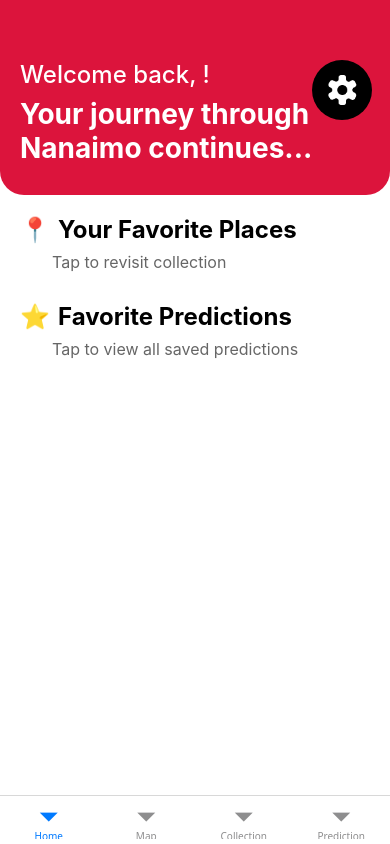
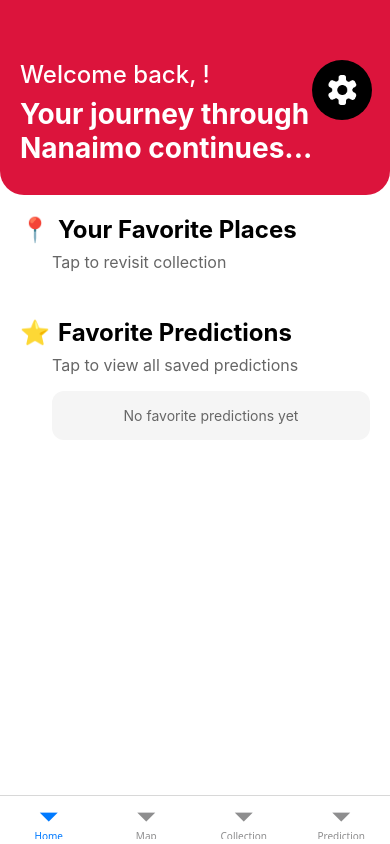
Before and after one commit to Vachek-hooves/NanaimoEchoesVibes, a React Native app: screen /NavigationMenu in a window 390 px wide. Built offline with nearby package versions, Linux system fonts and the light colour scheme.

Commit message:
update save favorite predictions

```diff
--- a/ScreenMenu/Home.js
+++ b/ScreenMenu/Home.js
@@ -1,11 +1,20 @@
-import {StyleSheet, Text, View, TouchableOpacity} from 'react-native';
-import Header from '../components/ui/Header';
+import React from 'react';
+import { StyleSheet, Text, View, TouchableOpacity, ScrollView } from 'react-native';
+import { PREDICTIONS } from '../data/predictions';
 import MainLayout from '../components/layout/MainLayout';
+import { useNanaimoContext } from '../store/context';
 
 const Home = () => {
+  const { store } = useNanaimoContext();
+
+  // Safely access favoritePredictions with fallback to empty array
+  const favoritePredictions = PREDICTIONS.filter(pred =>
+    store.favoritePredictions?.includes(pred.id) || false
+  );
+
   return (
     <MainLayout>
-      <View style={styles.content}>
+      <ScrollView style={styles.content}>
         <TouchableOpacity style={styles.section}>
           <View style={styles.sectionHeader}>
             <Text style={styles.sectionIcon}>📍</Text>
@@ -14,7 +23,7 @@ const Home = () => {
           <Text style={styles.sectionSubtext}>Tap to revisit collection</Text>
         </TouchableOpacity>
 
-        <TouchableOpacity style={styles.section}>
+        <View style={styles.section}>
           <View style={styles.sectionHeader}>
             <Text style={styles.sectionIcon}>⭐</Text>
             <Text style={styles.sectionTitle}>Favorite Predictions</Text>
@@ -22,8 +31,23 @@ const Home = () => {
           <Text style={styles.sectionSubtext}>
             Tap to view all saved predictions
           </Text>
-        </TouchableOpacity>
-      </View>
+
+          {(favoritePredictions?.length || 0) > 0 ? (
+            <View style={styles.predictionsContainer}>
+              {favoritePredictions.map((prediction) => (
+                <View key={prediction.id} style={styles.predictionCard}>
+                  <Text style={styles.predictionText}>{prediction.text}</Text>
+                  <Text style={styles.favoriteIcon}>❤️</Text>
+                </View>
+              ))}
+            </View>
+          ) : (
+            <View style={styles.emptyContainer}>
+              <Text style={styles.emptyText}>No favorite predictions yet</Text>
+            </View>
+          )}
+        </View>
+      </ScrollView>
     </MainLayout>
   );
 };
@@ -31,13 +55,6 @@ const Home = () => {
 export default Home;
 
 const styles = StyleSheet.create({
-  // container: {
-  //   flex: 1,
-  //   backgroundColor: '#fff',
-  // },
-  settingsIcon: {
-    fontSize: 24,
-  },
   content: {
     flex: 1,
     padding: 20,
@@ -63,5 +80,46 @@ const styles = StyleSheet.create({
     fontSize: 16,
     color: '#666',
     marginLeft: 32,
+    marginBottom: 16,
+  },
+  predictionsContainer: {
+    marginLeft: 32,
+    gap: 12,
+  },
+  predictionCard: {
+    backgroundColor: 'white',
+    borderRadius: 12,
+    padding: 16,
+    flexDirection: 'row',
+    alignItems: 'center',
+    shadowColor: '#000',
+    shadowOffset: {
+      width: 0,
+      height: 2,
+    },
+    shadowOpacity: 0.1,
+    shadowRadius: 3,
+    elevation: 3,
+  },
+  predictionText: {
+    flex: 1,
+    fontSize: 14,
+    color: '#333',
+    lineHeight: 20,
+  },
+  favoriteIcon: {
+    fontSize: 16,
+    marginLeft: 12,
+  },
+  emptyContainer: {
+    marginLeft: 32,
+    padding: 16,
+    backgroundColor: '#f5f5f5',
+    borderRadius: 12,
+    alignItems: 'center',
+  },
+  emptyText: {
+    color: '#666',
+    fontSize: 14,
   },
 });
--- a/ScreenMenu/Prediction.js
+++ b/ScreenMenu/Prediction.js
@@ -16,7 +16,7 @@ import {PREDICTIONS} from '../data/predictions';
 import MainLayout from '../components/layout/MainLayout';
 
 const Prediction = () => {
-  const {store} = useNanaimoContext();
+  const {store, updateFavoritePredictions} = useNanaimoContext();
   const [prediction, setPrediction] = useState(null);
   const [recentPredictions, setRecentPredictions] = useState([]);
   const [isAnimating, setIsAnimating] = useState(false);
@@ -131,22 +131,6 @@ const Prediction = () => {
     }
   };
 
-  const toggleFavorite = async predictionId => {
-    try {
-      const newFavorites = favoritePredictions.includes(predictionId)
-        ? favoritePredictions.filter(id => id !== predictionId)
-        : [...favoritePredictions, predictionId];
-
-      await AsyncStorage.setItem(
-        'favoritePredictions',
-        JSON.stringify(newFavorites),
-      );
-      setFavoritePredictions(newFavorites);
-    } catch (error) {
-      console.error('Error updating favorites:', error);
-    }
-  };
-
   return (
     <MainLayout>
       <View style={styles.content}>
@@ -169,19 +153,15 @@ const Prediction = () => {
               <View style={styles.actionButtons}>
                 <TouchableOpacity
                   style={styles.actionButton}
-                  onPress={() => toggleFavorite(prediction.id)}>
+                  onPress={() => updateFavoritePredictions(prediction.id)}>
                   <Text style={styles.actionButtonText}>
-                    {favoritePredictions.includes(prediction.id) ? '❤️' : '🤍'}
+                    {(store.favoritePredictions || []).includes(prediction.id) ? '❤️' : '🤍'}
                   </Text>
                 </TouchableOpacity>
                 <TouchableOpacity
                   style={styles.actionButton}
                   onPress={handleShare}>
-                  {/* <Text style={styles.actionButtonText}>➔</Text> */}
-                  <Image
-                    source={require('../assets/image/icons/share.png')}
-                    style={{width: 30, height: 30}}
-                  />
+                  <Text style={styles.actionButtonText}>➔</Text>
                 </TouchableOpacity>
               </View>
             </>
@@ -199,9 +179,9 @@ const Prediction = () => {
                 <Text style={styles.predictionText}>{item.text}</Text>
                 <TouchableOpacity
                   style={styles.favoriteButton}
-                  onPress={() => toggleFavorite(item.id)}>
+                  onPress={() => updateFavoritePredictions(item.id)}>
                   <Text>
-                    {favoritePredictions.includes(item.id) ? '❤️' : '🤍'}
+                    {(store.favoritePredictions || []).includes(item.id) ? '❤️' : '🤍'}
                   </Text>
                 </TouchableOpacity>
               </View>
--- a/store/context.js
+++ b/store/context.js
@@ -1,4 +1,4 @@
-import { createContext, useState, useContext, useEffect } from 'react';
+import React, { createContext, useState, useContext, useEffect } from 'react';
 import AsyncStorage from '@react-native-async-storage/async-storage';
 import { PLACES } from '../data/places';
 import { FACTS } from '../data/facts';
@@ -9,7 +9,7 @@ export const ContextProvider = ({ children }) => {
   const [store, setStore] = useState({
     places: [],
     facts: [],
-    favorites: [],
+    favoritePredictions: [],
     userData: null,
   });
 
@@ -90,11 +90,30 @@ export const ContextProvider = ({ children }) => {
     }
   };
 
+  const updateFavoritePredictions = async (predictionId) => {
+    try {
+      const currentFavorites = store.favoritePredictions || [];
+      const newFavorites = currentFavorites.includes(predictionId)
+        ? currentFavorites.filter(id => id !== predictionId)
+        : [...currentFavorites, predictionId];
+
+      await AsyncStorage.setItem('favoritePredictions', JSON.stringify(newFavorites));
+
+      setStore(prev => ({
+        ...prev,
+        favoritePredictions: newFavorites
+      }));
+    } catch (error) {
+      console.error('Error updating favorites:', error);
+    }
+  };
+
   const contextValue = {
     store,
     setStore,
     updateFavorites,
-    updateUserData
+    updateUserData,
+    updateFavoritePredictions,
   };
 
   return (
```
